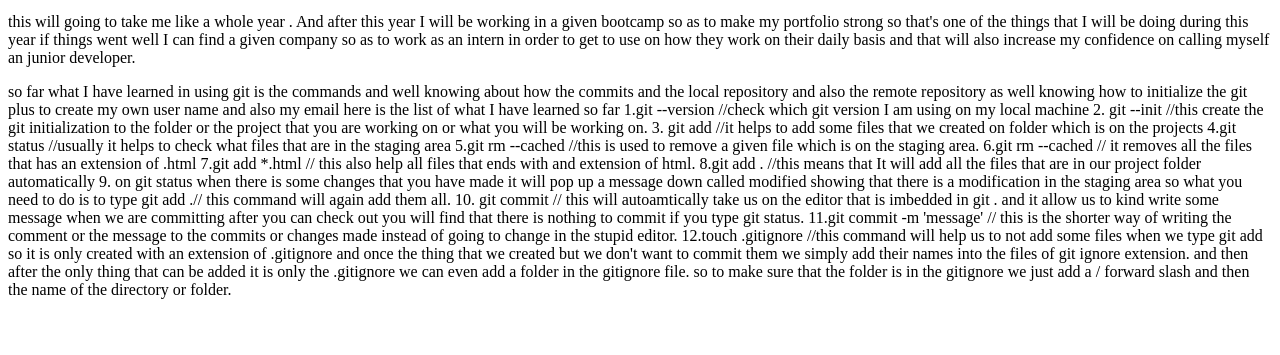
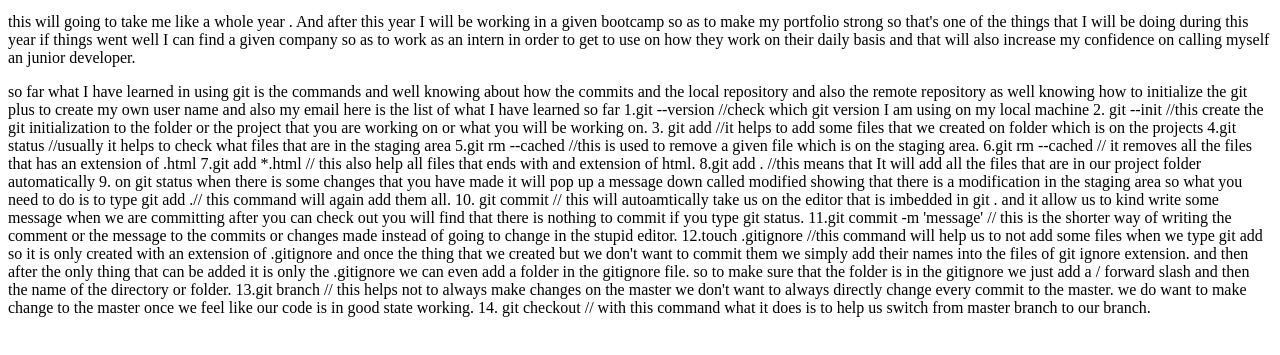
Before and after one commit to Placideh/first-app, a plain HTML site: page index.html in a window 1280 px wide. Shown: the part 137-492 px from the top of the page. Drawn offline with Linux system fonts and the light colour scheme.

Commit message:
another changes

```diff
--- a/index.html
+++ b/index.html
@@ -48,6 +48,11 @@ about me.</p>
 			12.touch .gitignore //this command will help us to not add some files when we type git add so it is only created with an extension of .gitignore and once the thing that we created but we don't want to commit them we simply add their names into the files of git ignore extension.
 			and then after the only thing that can be added it is only the .gitignore
 			we can even add a folder in the gitignore file. so to make sure that the folder is in the gitignore we just add a / forward slash and then the name of the directory or folder.
+
+			13.git branch <nameof the branch> // this helps not to always make changes on the master we don't want to always directly change every commit to the master. we do want to make change to the master once we feel like our code is in good state working.
+
+
+			14. git checkout <name of the branch> // with this command what it does is to help us switch from master branch to our branch.
 </p>
 </body>
 </html>
```
